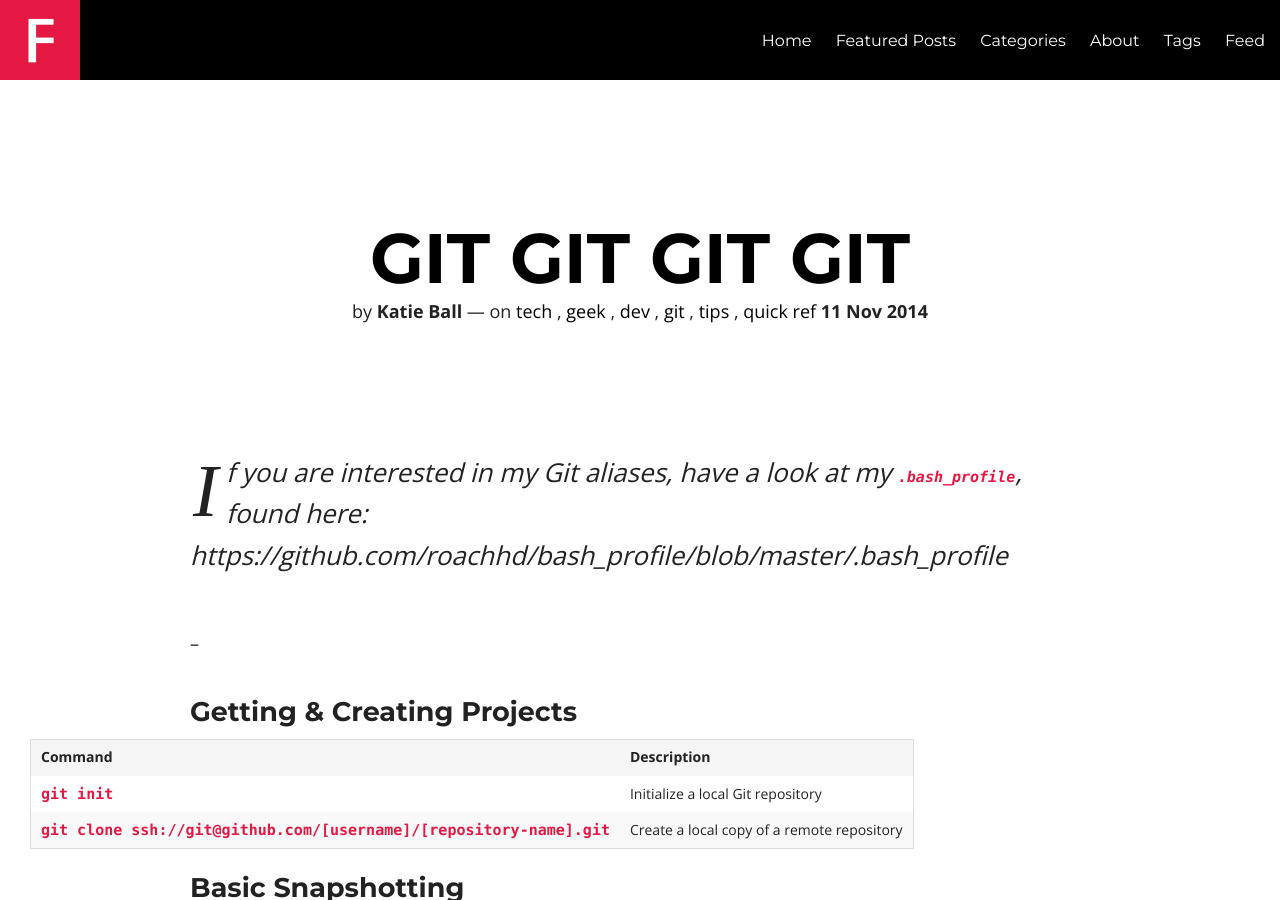
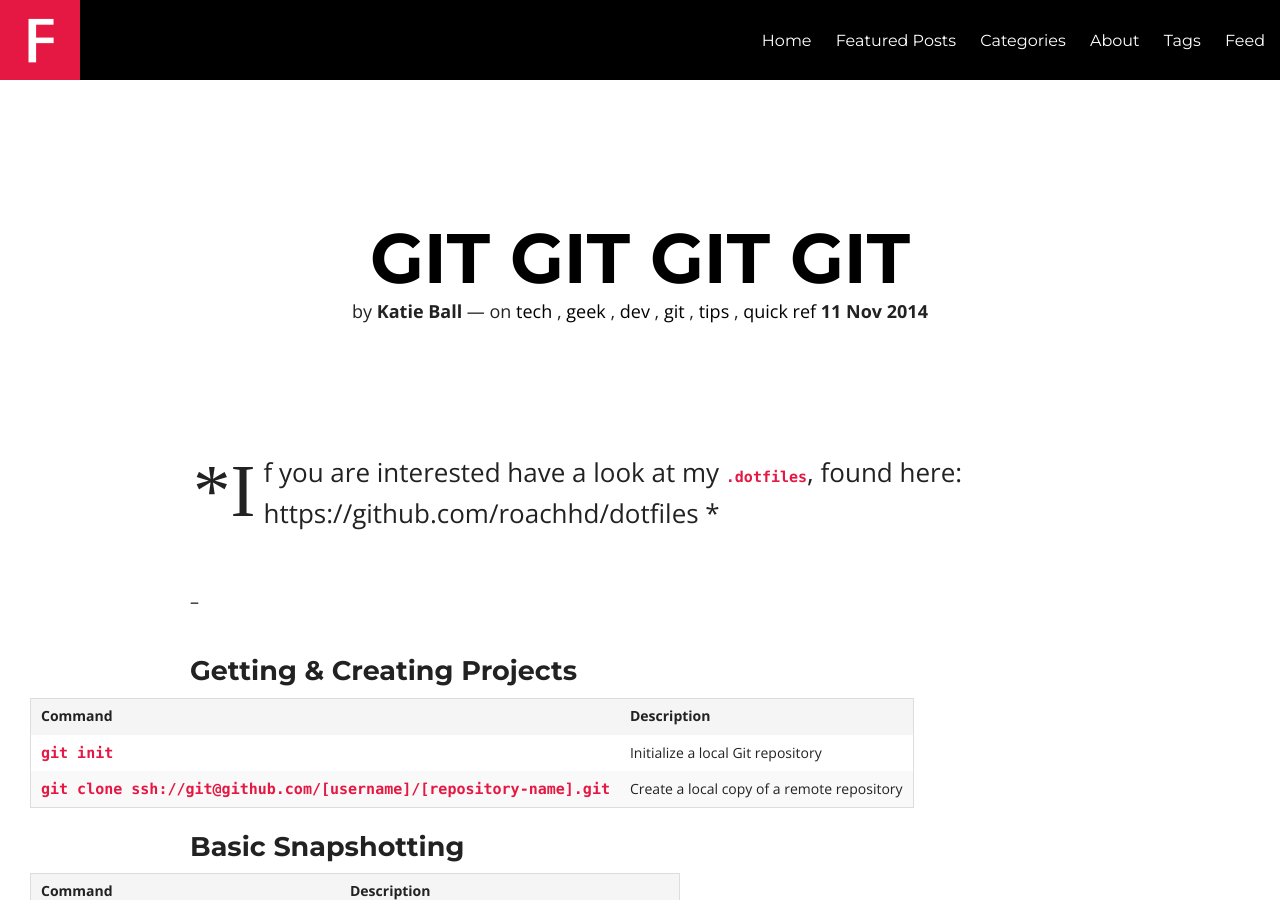
Before and after one commit to roachhd/notepad, a Jekyll site: the page built from _posts/2014-11-11-git-git-git-git.md, in a window 1280 px wide and 900 px high. Built offline with Jekyll 4.4.1, drawn with Linux system fonts in a browser that asks for light colours; nearby versions of some CDN libraries.

Commit message:
Update 2014-11-11-git-git-git-git.md

```diff
--- a/_posts/2014-11-11-git-git-git-git.md
+++ b/_posts/2014-11-11-git-git-git-git.md
@@ -8,7 +8,7 @@ share: true
 comments: false
 ---
 
-*If you are interested in my Git aliases, have a look at my `.bash_profile`, found here: https://github.com/roachhd/bash_profile/blob/master/.bash_profile*
+*If you are interested have a look at my `.dotfiles`, found here: https://github.com/roachhd/dotfiles *
 
 --
 
```
